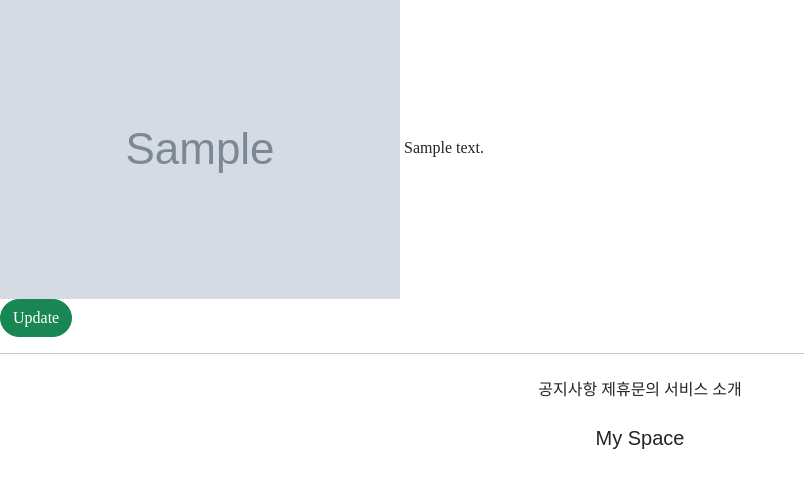
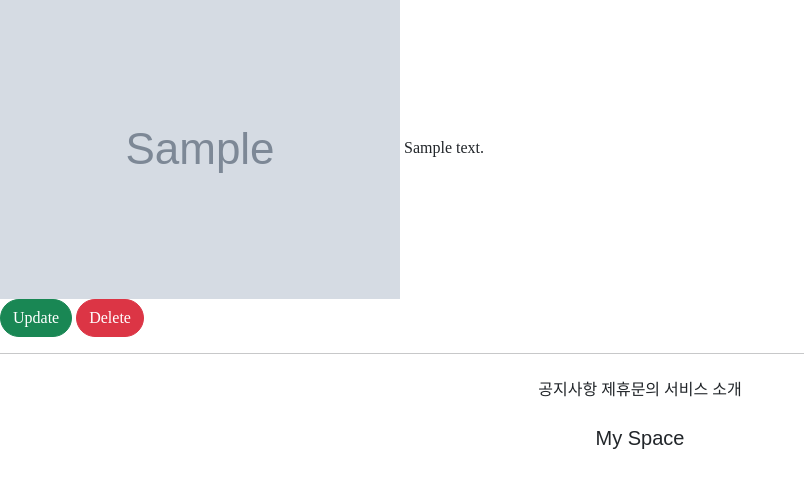
Before and after one commit to suyeon-K/GIS_web_project_2, a Django app: page /articles/detail/1 in a window 1280 px wide. Shown: the part 303-800 px from the top of the page, without its empty margins (0-804 px from the left). Run offline with Django 3.2, Linux system fonts and the light colour scheme; tables that the repository leaves empty hold one stand-in row (values such as "Sample post"); grey boxes marked "Sample" are stand-in pictures; parts of the project's set-up code (start-up, migrations or seed data) failed here and were passed over; some libraries are stand-ins or nearby versions; some web fonts are replaced.

Commit message:
deleteview

```diff
--- a/articleapp/templates/articleapp/detail.html
+++ b/articleapp/templates/articleapp/detail.html
@@ -18,6 +18,10 @@
                    class="btn btn-success rounded-pill px5">
                     Update
                 </a>
+                <a href="{% url 'articleapp:delete' pk=target_article.pk %}"
+                   class="btn btn-danger rounded-pill px5">
+                    Delete
+                </a>
             </div>
         </div>
 
--- a/articleapp/urls.py
+++ b/articleapp/urls.py
@@ -1,7 +1,7 @@
 from django.urls import path
 from django.views.generic import TemplateView
 
-from articleapp.views import ArticleCreateView, ArticleDetailView, ArticleUpdateView
+from articleapp.views import ArticleCreateView, ArticleDetailView, ArticleUpdateView, ArticleDeleteView
 
 app_name = 'articleapp'
 
@@ -12,5 +12,6 @@ urlpatterns = [
 
     path('create/', ArticleCreateView.as_view(), name='create'),
     path('detail/<int:pk>', ArticleDetailView.as_view(), name='detail'),
-    path('update/<int:pk>', ArticleUpdateView.as_view(), name='update')
+    path('update/<int:pk>', ArticleUpdateView.as_view(), name='update'),
+    path('delete/<int:pk>', ArticleDeleteView.as_view(), name='delete')
 ]
--- a/articleapp/views.py
+++ b/articleapp/views.py
@@ -2,7 +2,7 @@ from django.shortcuts import render
 
 # Create your views here.
 from django.urls import reverse_lazy, reverse
-from django.views.generic import CreateView, DetailView, UpdateView
+from django.views.generic import CreateView, DetailView, UpdateView, DeleteView
 
 from articleapp.forms import ArticleCreationForm
 from articleapp.models import Article
@@ -36,3 +36,10 @@ class ArticleUpdateView(UpdateView):
 
     def get_success_url(self):
         return reverse('articleapp:detail', kwargs={'pk':self.object.pk})
+
+
+class ArticleDeleteView(DeleteView):
+    model = Article
+    context_object_name = 'target_article'
+    success_url = reverse_lazy('articleapp:list')
+    template_name = 'articleapp/delete.html'
```
Also changed, not shown: articleapp/templates/articleapp/delete.html (added, +22 -0 lines).
